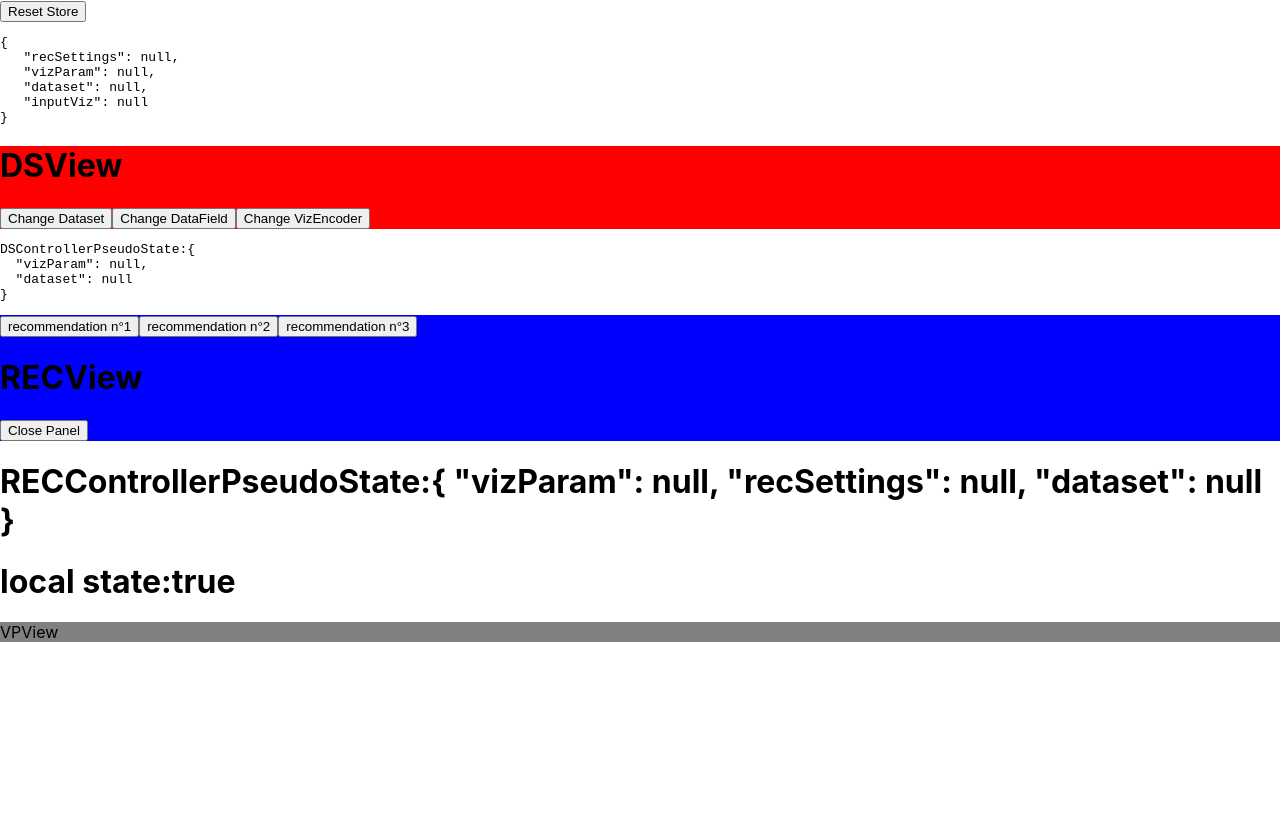
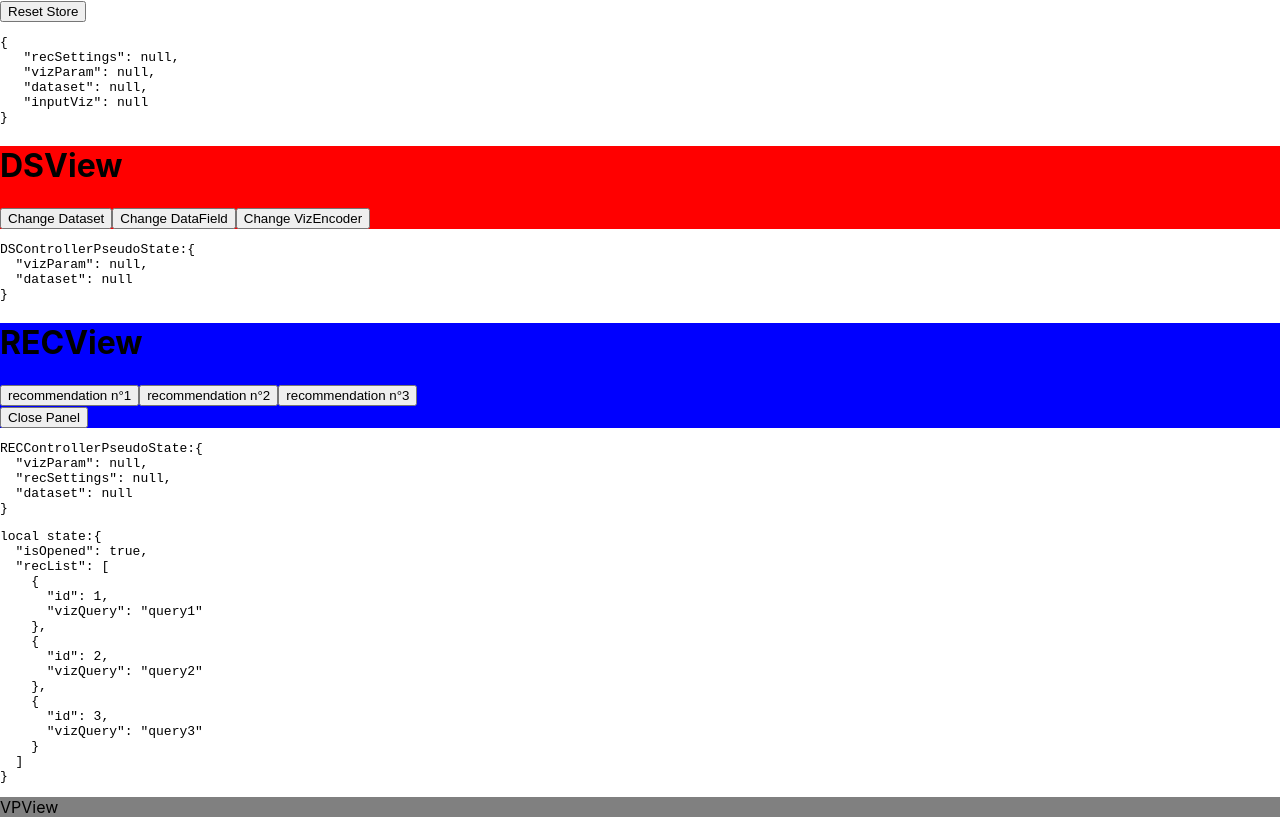
Before and after one commit to Tthide/VizREvent, a React (Create React App) app in the folder vizrevent/: page / in a window 1280 px wide. Both pictures are taken after a click on the button "Open panel". Built offline with nearby package versions, Linux system fonts and the light colour scheme.

Commit message:
added recommendation compute update handling

```diff
--- a/vizrevent/src/REC/RECController.js
+++ b/vizrevent/src/REC/RECController.js
@@ -1,4 +1,4 @@
-import React, { useState } from 'react'
+import React, { useEffect, useState } from 'react'
 import RECView from './RECView'
 import { useStoreSelector } from '../Store/VizreventStore';
 
@@ -16,25 +16,21 @@ const RECController = () => {
     //Creating local state
     const [isOpened, setIsOpened] = useState(false);
     const [recList, setRecList] = useState([
-        { id: 1 },
-        { id: 2 },
-        { id: 3 }
+        { id: 1, vizQuery: 'query1' },
+        { id: 2, vizQuery: 'query2' },
+        { id: 3, vizQuery: 'query3' }
     ]);
 
-    //console.log("RECController useStoreSelector Output:");
-    //console.log(dispatch);
-
-
-
     //function that actually computes the recommendation
-    const recCompute = (vizParam,recSettings,dataset) => {
-        const recList = [
-            { id: 1 },
-            { id: 2 },
-            { id: 3 }
-        ];
-
-        setRecList(recList);
+    const recCompute = (recList, vizParam, recSettings, dataset) => {
+        const newRecList = recList.map(item => ({
+            ...item,
+            vizQuery: `${item.vizQuery}/${item.id}`
+        }));
+        return newRecList;
+        /* recommendation provided in the past could influence futur recommendation here (be mindfull of infinite recursive loops)
+        const newRecSettings="";
+        dispatch.setRecSettings(newRecSettings)*/
     }
 
     ///////Event Handlers
@@ -44,14 +40,30 @@ const RECController = () => {
         setIsOpened(!(currentIsOpened));
     };
 
+    /*Dispatch selected recommendation to store for creation in VP, dispatch item's vizParam for display in DS
+    and dispatch new recSettings to recommend related view of current selected Viz*/
+    const handleRecSelection = (recVizSelect) => {
+        dispatch.setInputViz(recVizSelect);
+        dispatch.setVizParam(recVizSelect);
+        dispatch.setRecSettings(recVizSelect);
+    }
+
+    // We only compute the recommendation when the panel is opened to save up on some performance
+    // Use useEffect to update recList when store properties change
+    useEffect(() => {
+        if (isOpened) {
+            setRecList(prevRecList=>recCompute(prevRecList, state.vizParam, state.recSettings, state.dataset));
+        }
+    }, [state.vizParam, state.recSettings, state.dataset]);
 
     return (
         <>
             <RECView isOpened={isOpened}
                 onPanelOpenerClick={handlePanelOpener}
-                recList={recList} />
-            <h1>RECControllerPseudoState:{JSON.stringify(state, null, 2)}</h1>
-            <h1>local state:{JSON.stringify(isOpened, null, 2)}</h1>
+                recList={recList}
+                onRecItemSelect={handleRecSelection} />
+            <pre>RECControllerPseudoState:{JSON.stringify(state, null, 2)}</pre>
+            <pre>local state:{JSON.stringify({ isOpened, recList }, null, 2)}</pre>
         </>
     )
 }
--- a/vizrevent/src/REC/RECView.js
+++ b/vizrevent/src/REC/RECView.js
@@ -2,7 +2,7 @@ import React from 'react';
 
 const RECView = (props) => {
 
-  const { isOpened, onPanelOpenerClick, recList } = props;
+  const { isOpened, onPanelOpenerClick, recList, onRecItemSelect } = props;
 
 
   const handlePanelExpandClick = () => {
@@ -10,27 +10,33 @@ const RECView = (props) => {
     onPanelOpenerClick(isOpened);
   };
 
+  const handleRecItemSelect = (recVizSettings) => {
+    onRecItemSelect(recVizSettings);
+  }
 
   //display one recommendation item
   const displayRECItem = (recItem) => {
 
-
-    return <button key={recItem.id}>recommendation n°{recItem.id}</button>;
+    console.log("Call displayRECItem");
+    console.log(recItem);
+    return <button key={recItem.id} onClick={() => handleRecItemSelect(recItem.vizQuery)}>recommendation n°{recItem.id}</button>;
 
 
   }
 
   return (
     <div style={{ backgroundColor: 'blue' }}>
+      <h1>RECView</h1>
+
       {isOpened && (
         <div className='RECPanel' style={{ backgroundColor: 'blue' }}>
           <div className='RECVizList'>
-            {recList.map(recItem => displayRECItem(recItem))}
+            {recList.map(recItem =>displayRECItem(recItem))}
           </div>
         </div>
       )}
-      <h1>RECView</h1>
 
+      {/* Expanding panel button, this could also be but in RECController but to respect MVC we put it here*/}
       <button onClick={handlePanelExpandClick}>
         {isOpened ? "Close Panel" : " Open panel"}
       </button>
```
